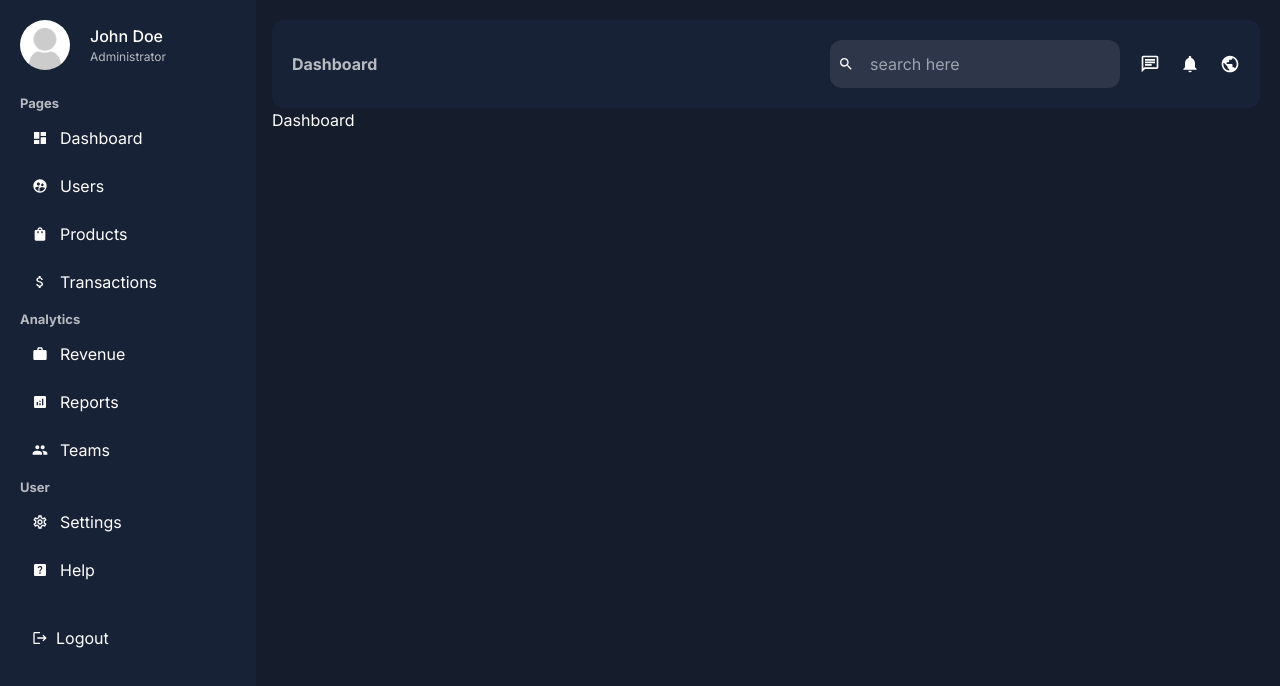
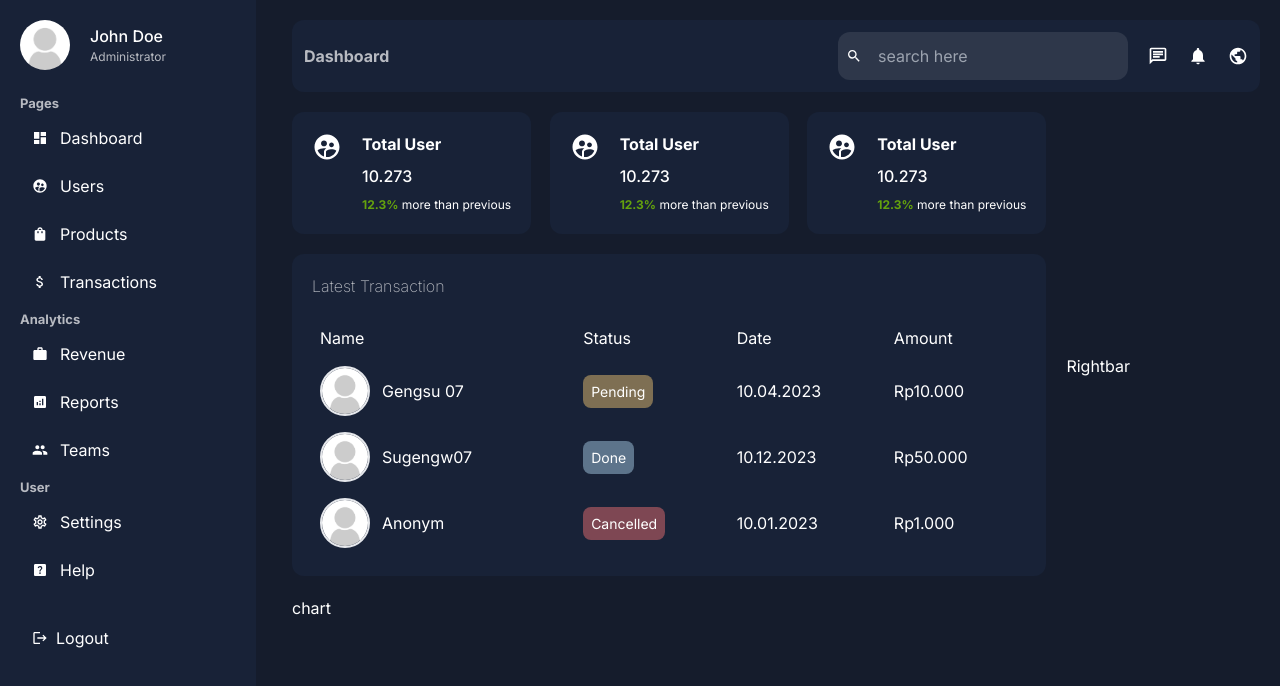
Before and after one commit to Gengsu07/nextdashboard, a Next.js app: page /dashboard in a window 1280 px wide. Shown: the top 686 px of the page. Built offline with nearby package versions, Linux system fonts and the light colour scheme.

Commit message:
done last transaction

```diff
--- a/app/components/card/card.jsx
+++ b/app/components/card/card.jsx
@@ -1,7 +1,20 @@
 import React from "react";
+import { MdSupervisedUserCircle } from "react-icons/md";
 
-const card = () => {
-  return <div>card</div>;
+const Card = () => {
+  return (
+    <div className="flex  justify-between gap-5 p-5 bgSoft rounded-xl cursor-pointer max-w-full hover:bg-[#2e374a]">
+      <MdSupervisedUserCircle size={30} />
+      <div className="flex flex-col justify-between gap-2">
+        <span className="font-bold">Total User</span>
+        <span className="font-medium text-[#24px]">10.273</span>
+        <span className="overflow-visible text-[12px]">
+          <span className="text-lime-600 font-bold">12.3%</span> more than
+          previous
+        </span>
+      </div>
+    </div>
+  );
 };
 
-export default card;
+export default Card;
--- a/app/components/chart/chart.jsx
+++ b/app/components/chart/chart.jsx
@@ -1,7 +1,7 @@
 import React from "react";
 
-const chart = () => {
+const Chart = () => {
   return <div>chart</div>;
 };
 
-export default chart;
+export default Chart;
--- a/app/components/navbar.jsx
+++ b/app/components/navbar.jsx
@@ -12,7 +12,7 @@ const Navbar = () => {
   const NavbarTitle = pathname.split("/").pop();
   return (
     // container
-    <div className="flex justify-between items-center p-5 rounded-xl bgSoft">
+    <div className="flex justify-between items-center p-3 rounded-xl bgSoft">
       <div className="textSoft font-bold capitalize">{NavbarTitle}</div>
       <div className="flex justify-center items-center gap-5">
         <div className="bg-[#2e374a] p-2 rounded-xl flex justify-center items-center gap-2">
--- /dev/null
+++ b/app/components/rightbar/Rightbar.jsx
@@ -0,0 +1,7 @@
+import React from "react";
+
+const Rightbar = () => {
+  return <div>Rightbar</div>;
+};
+
+export default Rightbar;
--- /dev/null
+++ b/app/components/transaction/Transaction.jsx
@@ -0,0 +1,57 @@
+import Image from "next/image";
+import tableData from "../../constant/LatestTransaction";
+
+const Transaction = () => {
+  const statusStyle = "border-3 p-2 text-[14px] text-white rounded-lg";
+
+  return (
+    <div className="bgSoft p-5 border-3 rounded-xl">
+      <h2 className="mb-5 font-extralight textSoft">Latest Transaction</h2>
+      <table className="w-full">
+        <thead>
+          <tr>
+            <td>Name</td>
+            <td>Status</td>
+            <td>Date</td>
+            <td>Amount</td>
+          </tr>
+        </thead>
+        <tbody>
+          {tableData.map((row) => (
+            <tr key={row.name}>
+              <td>
+                <div className="flex gap-3 items-center">
+                  <Image
+                    src="/noavatar.png"
+                    alt="avatar"
+                    width={50}
+                    height={50}
+                    className="rounded-full object-cover border-2"
+                  />
+                  {row.name}
+                </div>
+              </td>
+              <td>
+                <span
+                  className={`${statusStyle} ${
+                    row.status === "Done"
+                      ? "bg-[#afd6ee75]"
+                      : row.status === "Pending"
+                      ? "bg-[#f7cb7375]"
+                      : "bg-[#f7737375]"
+                  }`}
+                >
+                  {row.status}
+                </span>
+              </td>
+              <td>{row.date}</td>
+              <td>{row.amount}</td>
+            </tr>
+          ))}
+        </tbody>
+      </table>
+    </div>
+  );
+};
+
+export default Transaction;
--- /dev/null
+++ b/app/constant/LatestTransaction.js
@@ -0,0 +1,21 @@
+const tableData = [
+  {
+    name: "Gengsu 07",
+    status: "Pending",
+    date: "10.04.2023",
+    amount: "Rp10.000",
+  },
+  {
+    name: "Sugengw07",
+    status: "Done",
+    date: "10.12.2023",
+    amount: "Rp50.000",
+  },
+  {
+    name: "Anonym",
+    status: "Cancelled",
+    date: "10.01.2023",
+    amount: "Rp1.000",
+  },
+];
+export default tableData;
--- a/app/dashboard/layout.jsx
+++ b/app/dashboard/layout.jsx
@@ -8,7 +8,7 @@ const Layout = ({ children }) => {
       <div className="bgSoft flex basis-1/5 max-sm:hidden h-screen ">
         <Sidebar />
       </div>
-      <div className="flex flex-col flex-grow max-w-full py-5 pr-5">
+      <div className="flex flex-col flex-grow max-w-full mt-5 mx-5">
         <Navbar />
         {children}
       </div>
--- a/app/dashboard/page.jsx
+++ b/app/dashboard/page.jsx
@@ -1,7 +1,30 @@
 import React from "react";
+import Card from "../components/card/card";
+import Rightbar from "../components/rightbar/Rightbar";
+import Transaction from "../components/transaction/Transaction";
+import Chart from "../components/chart/chart";
 
 const Dashboard = () => {
-  return <div>Dashboard</div>;
+  return (
+    <div className="mt-5 flex items-center justify-center gap-5">
+      <div className="flex  flex-col gap-5 flex-grow">
+        <div className="flex justify-between items-center gap-2">
+          <Card />
+          <Card />
+          <Card />
+        </div>
+        <div>
+          <Transaction />
+        </div>
+        <div>
+          <Chart />
+        </div>
+      </div>
+      <div className="flex basis-1/5">
+        <Rightbar />
+      </div>
+    </div>
+  );
 };
 
 export default Dashboard;
--- a/app/globals.css
+++ b/app/globals.css
@@ -16,6 +16,10 @@
     color: inherit;
     text-decoration: none;
   }
+
+  table td {
+    @apply p-2;
+  }
 }
 
 @layer utilities {
@@ -25,4 +29,7 @@
   .textSoft {
     @apply text-[#b7bac1];
   }
+  .bgCard {
+    @apply bg-[#151c2c];
+  }
 }
```
